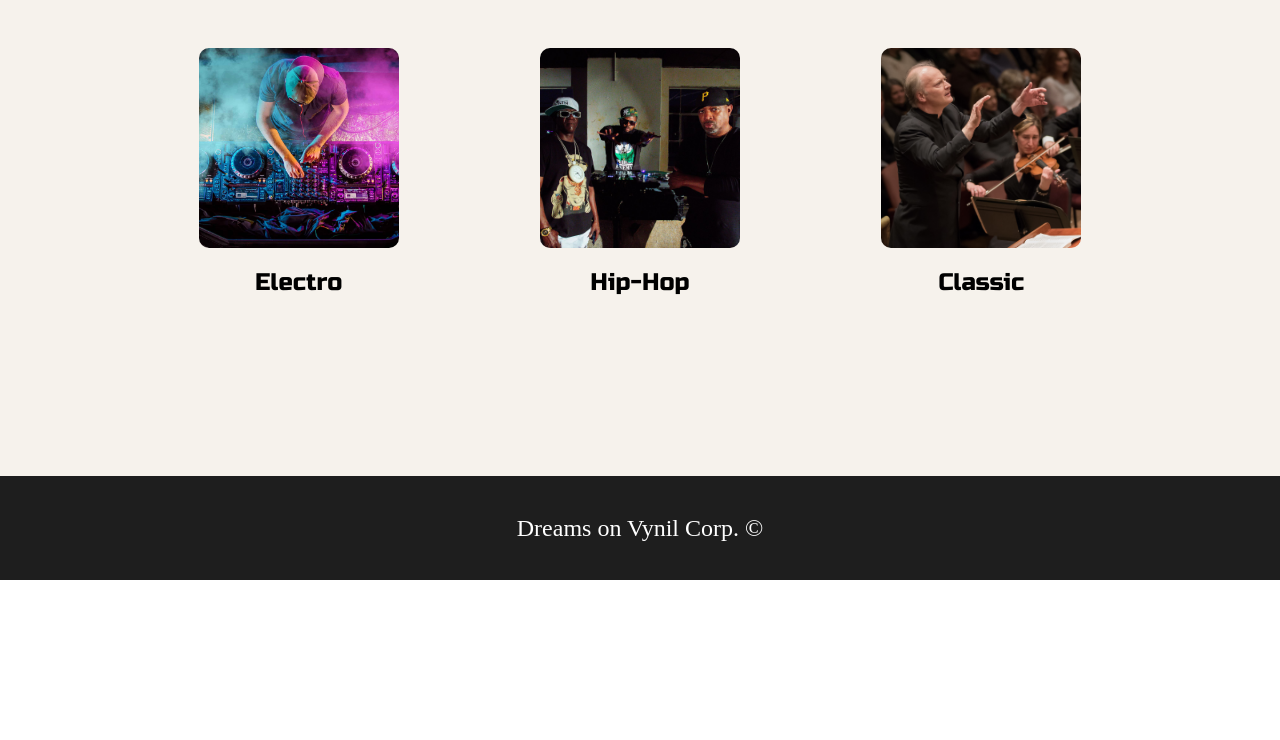
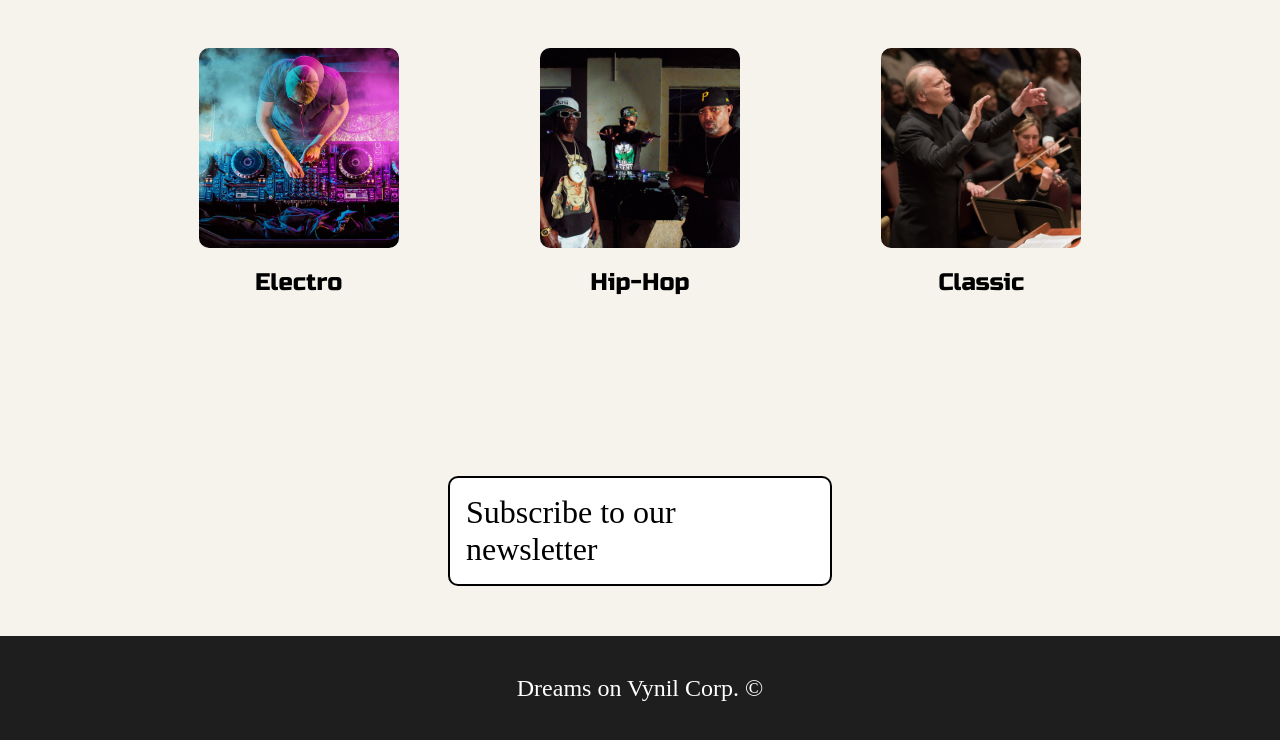
Before and after one commit to MarkWebDeveloper/Music_Store_Group_Project, a website: page public/pages/home.html in a window 1280 px wide. Shown: the part 380-1120 px from the top of the page. Before the commit the page ends 960 px from the top, so only its background shows below. Drawn offline with Linux system fonts and the light colour scheme.

Commit message:
form created, h3 added

```diff
--- a/public/pages/home.html
+++ b/public/pages/home.html
@@ -12,7 +12,7 @@
 
     </header>
 
-    <main>
+    <main id="home_main">
         <section id="categories_section">
             <div id="categories_container">
 
@@ -48,6 +48,13 @@
                 </div>
             </div>
         </section>
+
+        <section id="form_section">
+            <form action="">
+                <h3 id="form_title">Subscribe to our newsletter</h3>
+            </form>
+        </section>
+
     </main>
     <footer>
             <div class="footer_container">
--- /dev/null
+++ b/src/sass/form.scss
@@ -0,0 +1,23 @@
+#form_section {
+    display: flex;
+    justify-content: center;
+    align-items: center;
+    height: auto;
+    width: 100%;
+    padding-bottom: 50px;
+
+    form {
+        display: flex;
+        justify-content: center;
+        background-color: white;
+        width: 30%;
+        border-radius: 10px;
+        border-collapse: separate;
+        border: 0.2vw solid black;
+
+        h3 {
+            font-size: 2em;
+            margin: 2vh;
+        }
+    }
+}
--- a/src/sass/main-styles.scss
+++ b/src/sass/main-styles.scss
@@ -2,3 +2,7 @@
     font-family: RussoOne;
     src: url(../../public/assets/fonts/RussoOne-Regular.ttf);
 }
+
+main {
+    background-color: rgba(246, 242, 236, 1);
+}
--- a/src/sass/styles.scss
+++ b/src/sass/styles.scss
@@ -1,5 +1,6 @@
 @use './../../node_modules/scss-reset/src/scss/_reset.scss';
 @use './main-styles.scss';
 @use './home-categories.scss';
+@use './form.scss';
 @use './gallery-styles.scss';
 @use './footer.scss';
```
Also changed, not shown: public/css/form.css (added), public/css/main-styles.css, public/css/styles.css, 3 other files.
